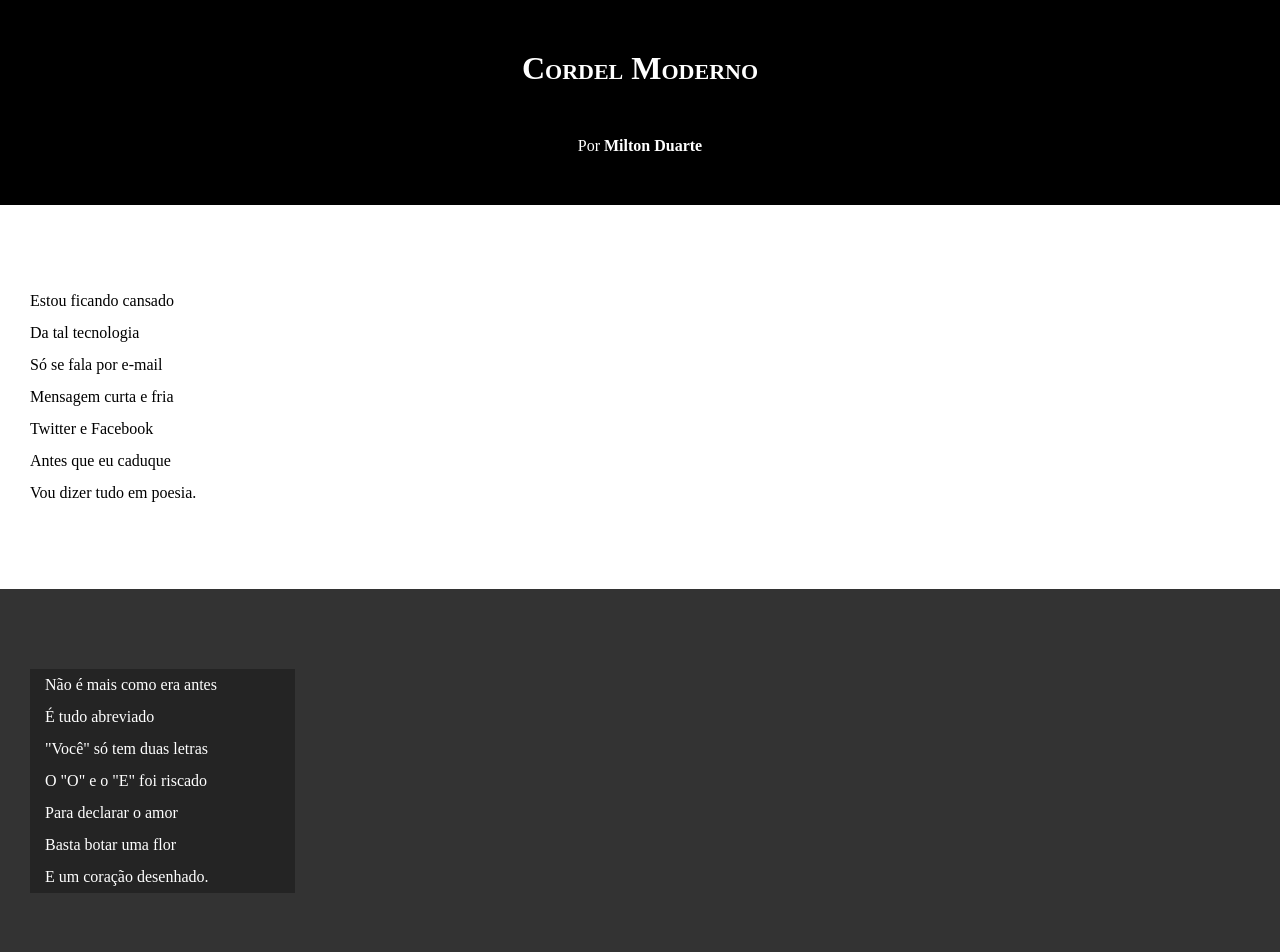
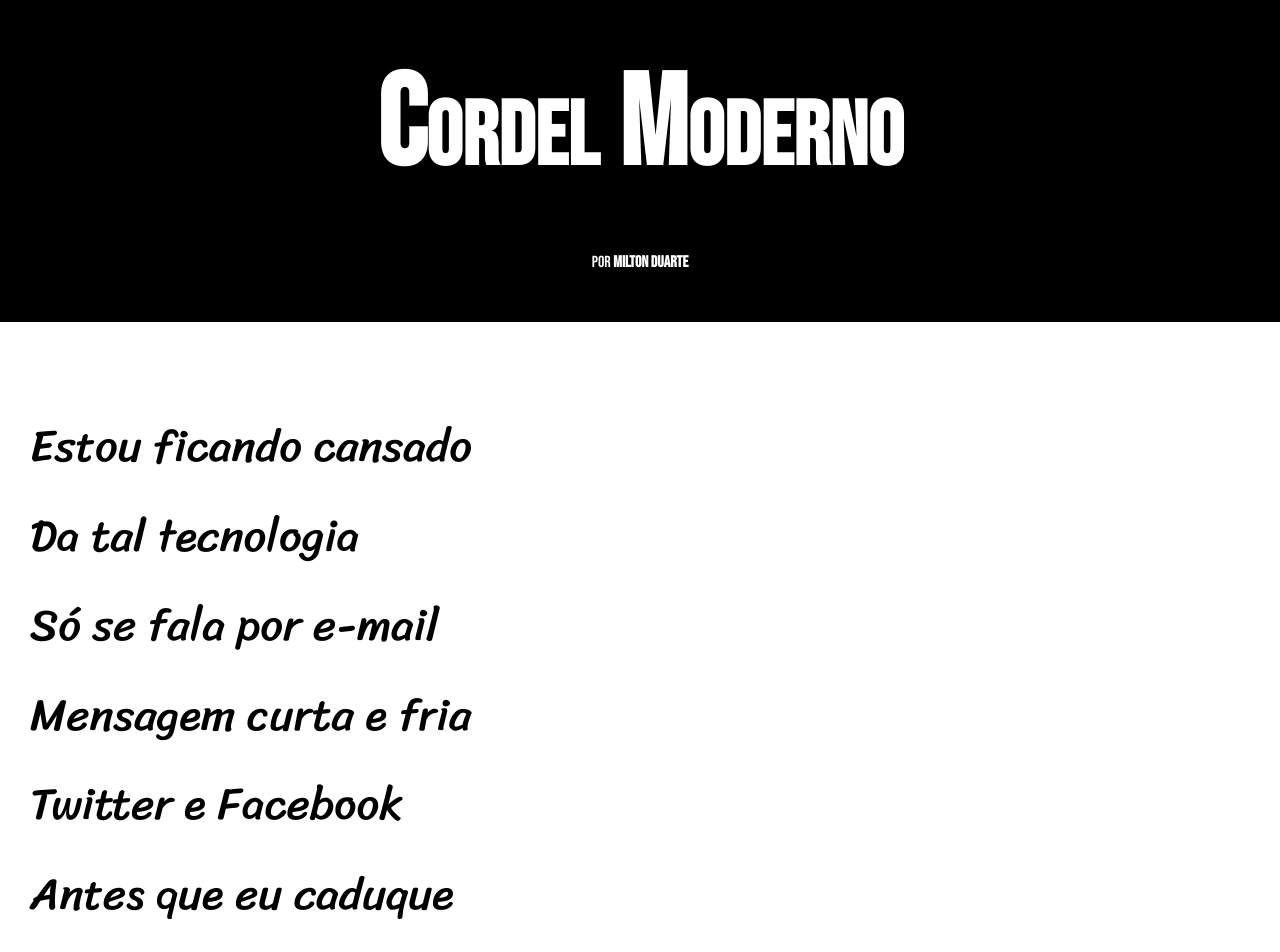
Before and after one commit to Atutu2007/estudos, a plain HTML site: page desafio12/index.html in a window 1280 px wide. Shown: the top 952 px of the page. Drawn offline with Linux system fonts and the light colour scheme.

Commit message:
atualizei os estilos

```diff
--- a/desafio12/estilo/style.css
+++ b/desafio12/estilo/style.css
@@ -1,4 +1,16 @@
 @charset "UTF-8";
+
+@import url('https://fonts.googleapis.com/css2?family=Bebas+Neue&family=Passion+One:wght@400;700;900&display=swap');
+
+
+@import url('https://fonts.googleapis.com/css2?family=Bebas+Neue&family=Passion+One:wght@400;700;900&family=Sriracha&display=swap');
+
+:root{
+    --fonte01:  "Passion One", sans-serif;
+    --fonte02:   "Bebas Neue", sans-serif;
+    --font03: "Sriracha", cursive;
+
+}
 
 *{
     margin: 0px;
@@ -6,11 +18,13 @@
 }
 
 html, body{
+    font-family: var(--fonte01);
     min-height: 100vh;
     background-color: darkgray;
 }
 
 header{
+    font-family: var(--fonte02);
     background-color: black;
     color: white;
     text-align: center;
@@ -19,6 +33,7 @@ header{
 header > h1{
     padding: 50px;
    font-variant: small-caps;
+   font-size: 10vw;
 }
 header > p{
     padding-bottom: 50px;
@@ -37,6 +52,8 @@ header a:hover, footer a:hover{
 }
 
 section{
+    font-family: var(--font03);
+    font-size: 3.5vw;
     padding-top: 10vh;
     padding-bottom: 10vh;
     line-height: 2em;
@@ -57,8 +74,8 @@ section.imagem{
 
 section.imagem > p{
     background-color: rgba(0, 0, 0, 0.299);
-    width: 250px;
-    padding-left:15px ;
+    display: inline-block;
+    padding: 5px;
 }
 
 footer{
```
